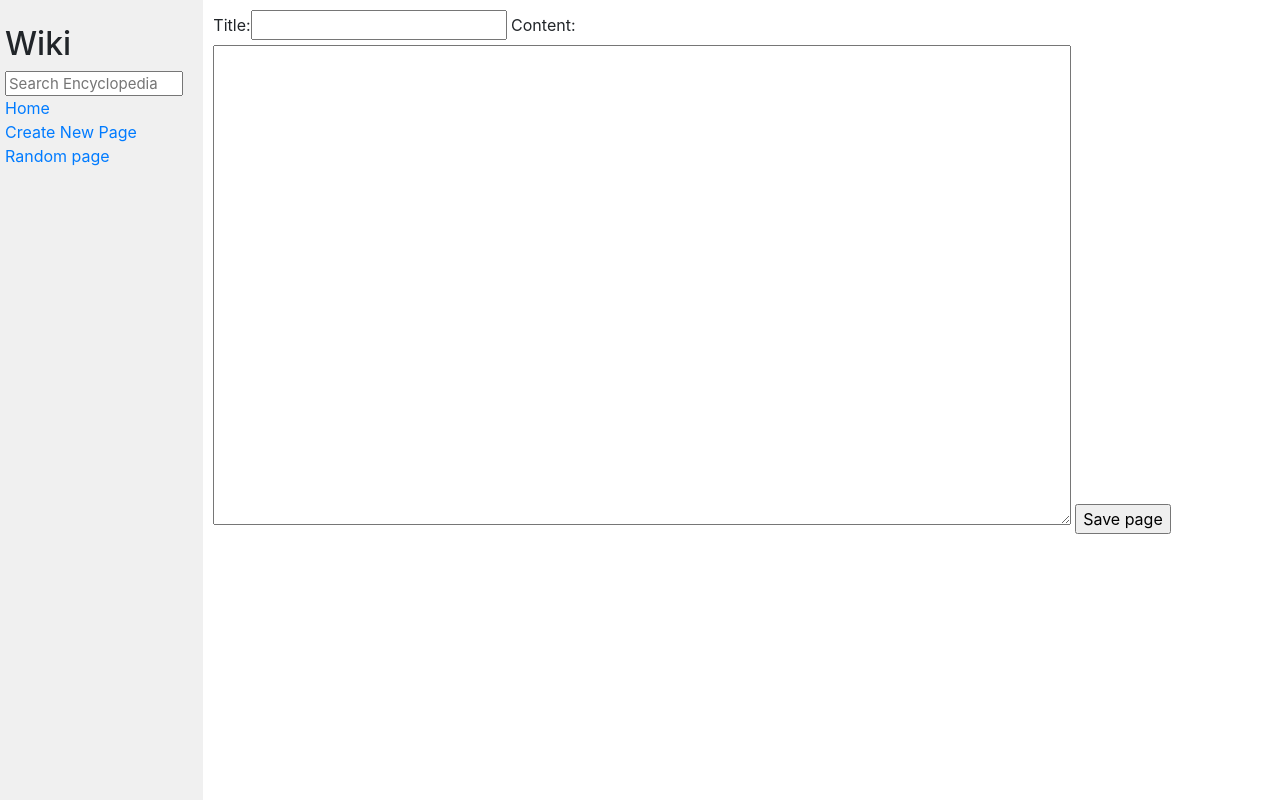
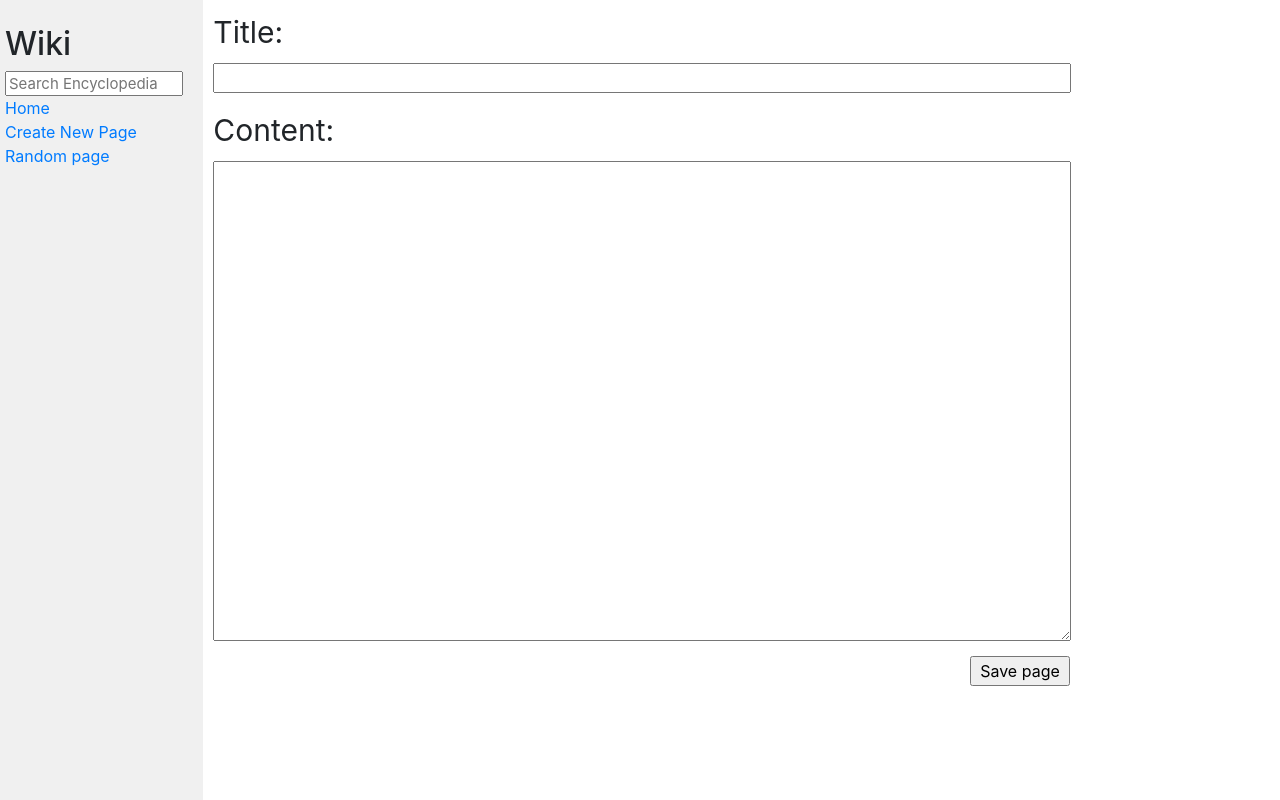
Before and after one commit to cschwatz/CS50w, a Django app: page /new_page in a window 1280 px wide. Run offline with Django 3.2, Linux system fonts and the light colour scheme; some libraries are stand-ins or nearby versions.

Commit message:
edited CSS forms

```diff
--- a/Project1/wiki/encyclopedia/static/encyclopedia/styles.css
+++ b/Project1/wiki/encyclopedia/static/encyclopedia/styles.css
@@ -36,3 +36,36 @@
 .sidebar h2 {
     margin-top: 5px;
 }
+
+.new_article_form {
+    display: flex;
+    flex-direction: column;
+}
+
+#id_title {
+    width: 80%;
+    margin-bottom: 15px;
+}
+
+.new_article_form input[type=submit] {
+    width: 100px;
+    align-self: flex-end;
+    margin-top: 15px;
+    margin-right: 215px;
+}
+
+.edit_page_form {
+    display: flex;
+    flex-direction: column;
+}
+
+.edit_page_form input[type=submit] {
+    width: 100px;
+    align-self: flex-end;
+    margin-top: 15px;
+    margin-right: 215px;
+}
+
+label {
+    font-size: 30px;
+}
--- a/Project1/wiki/encyclopedia/templates/encyclopedia/edit_page.html
+++ b/Project1/wiki/encyclopedia/templates/encyclopedia/edit_page.html
@@ -5,9 +5,7 @@
 {% endblock %}
 
 {% block body %}
-
-    <h1>{{ title }}</h1>
-    <form method="post">
+    <form class="edit_page_form" method="post">
         {% csrf_token %}
         {{ content }}
         <input type="submit" name="edited_article" value="Save page">
--- a/Project1/wiki/encyclopedia/templates/encyclopedia/index.html
+++ b/Project1/wiki/encyclopedia/templates/encyclopedia/index.html
@@ -9,7 +9,9 @@
 
     <ul>
         {% for entry in entries %}
-            <a href="{% url 'page' page_name=entry|lower %}">{{ entry }}</a>
+            <li>
+                <a href="{% url 'page' page_name=entry|lower %}">{{ entry }}</a>
+            </li>
         {% endfor %}
     </ul>
 
--- a/Project1/wiki/encyclopedia/templates/encyclopedia/new_page.html
+++ b/Project1/wiki/encyclopedia/templates/encyclopedia/new_page.html
@@ -6,7 +6,7 @@
 
 {% block body %}
 
-    <form action="{% url 'new_page' %}" method="post">
+    <form class="new_article_form" action="{% url 'new_page' %}" method="post">
         {{ form }}
         {% csrf_token %}
         <input type="submit" value="Save page">
```
